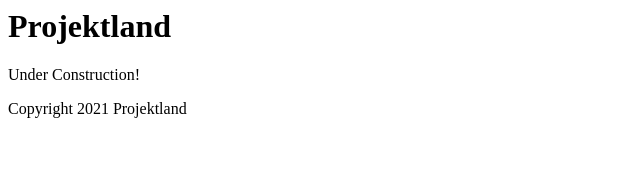
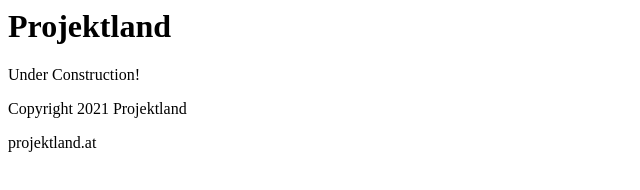
Before and after one commit to projektland/website_at, a plain HTML site: page index.html in a window 1280 px wide. Shown: the whole page, without its empty margins (0-640 px from the left). Drawn offline with Linux system fonts and the light colour scheme.

Commit message:
Update index.html

```diff
--- a/index.html
+++ b/index.html
@@ -12,6 +12,7 @@
   </main>
   <footer>
     <p class="copyright">Copyright 2021 Projektland</p>
+    <p>projektland.at</p>
   </footer>
 </body>
 </html>
```
